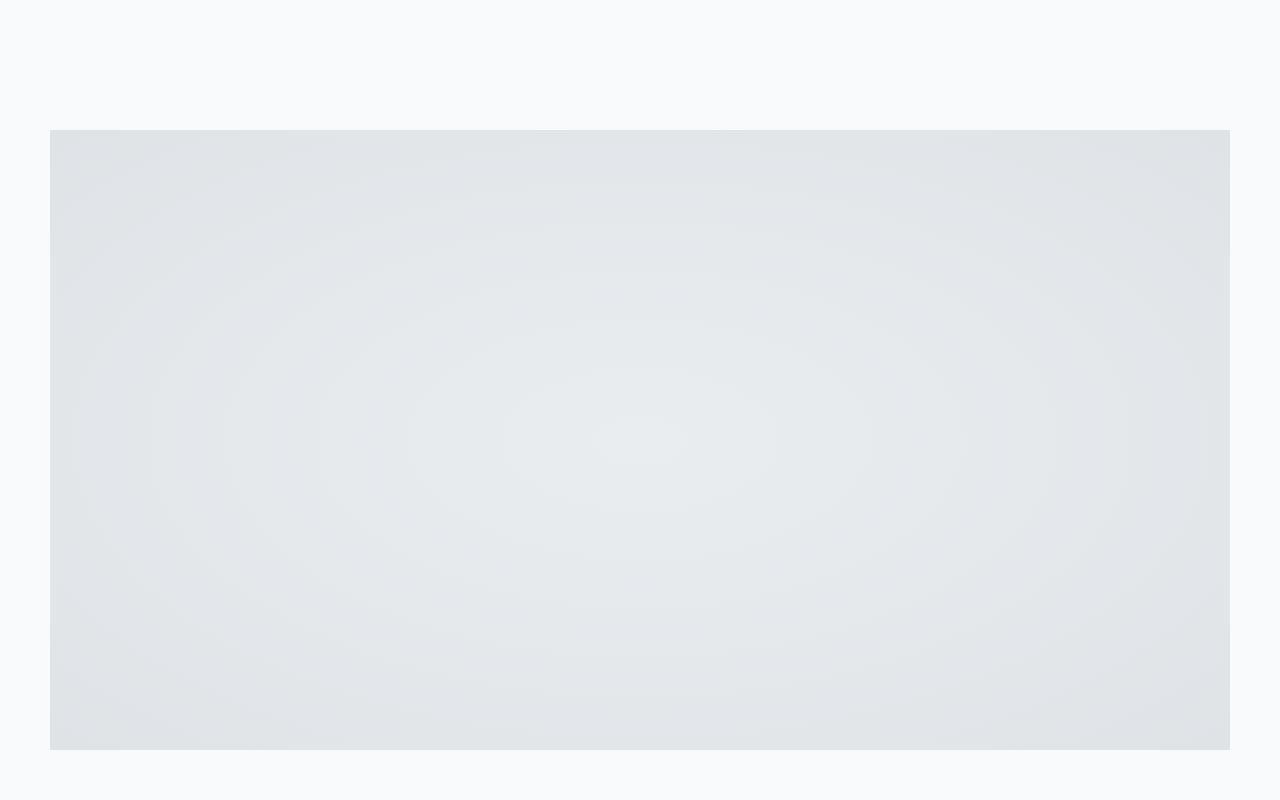
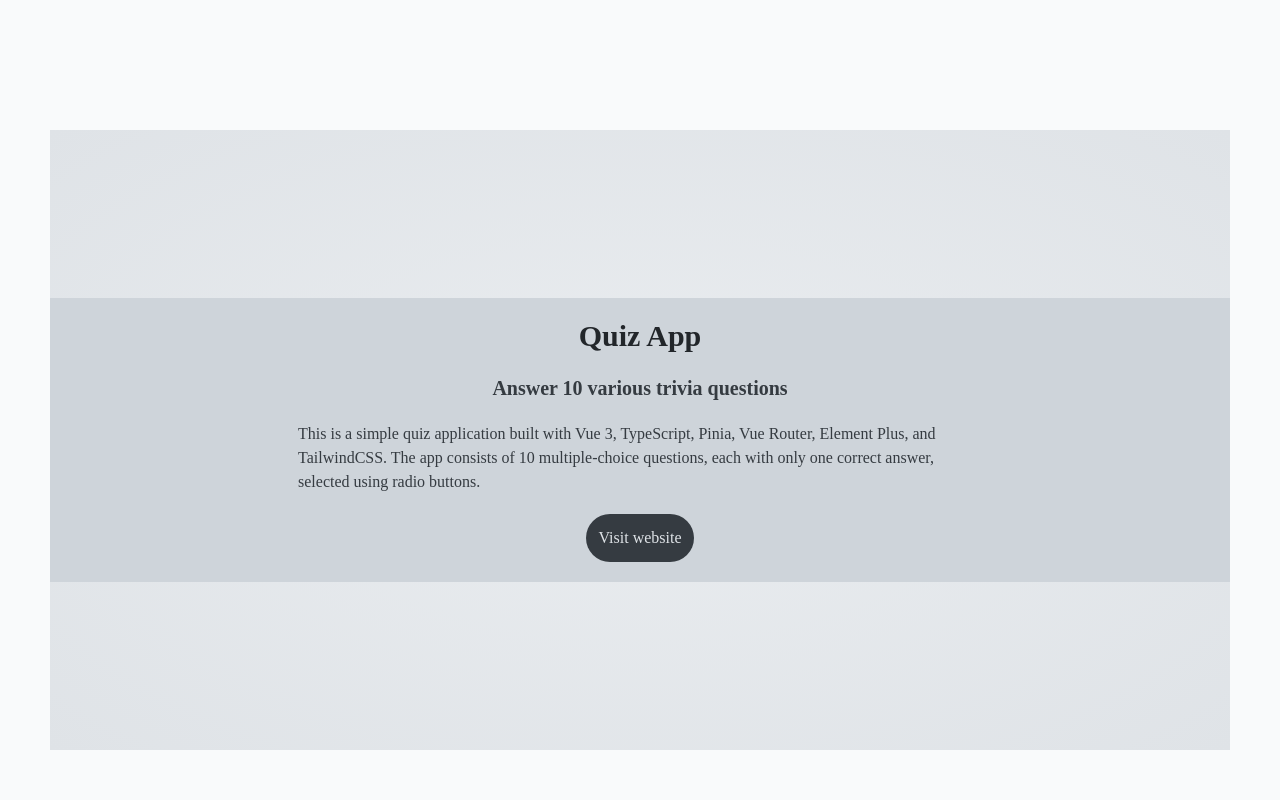
Before and after one commit to jakubhajduk53/portfolio, a Vue app: page / in a window 1280 px wide. Shown: the part 800-1600 px from the top of the page. Built offline with nearby package versions, Linux system fonts and the light colour scheme; a web font is replaced by a local one.

Commit message:
feat: fill quiz

```diff
--- a/src/App.vue
+++ b/src/App.vue
@@ -8,6 +8,38 @@ const navItems = [
   { id: 4, href: "#weather", label: "Project 3: WeatherApp" },
   { id: 5, href: "#contact", label: "Contact" },
 ];
+
+const quizFeatures = [
+  "Modern Tech Stack: Developed using Vue 3 with the Composition API, TypeScript for type safety, and state management handled by Pinia.",
+  "Smooth Navigation: Vue Router ensures seamless transitions between quiz pages.",
+  "Responsive UI: Styled with TailwindCSS and Element Plus for a clean and user-friendly design.",
+  "Instant Feedback: After completing the quiz, users receive their results, displaying both their selected answers and the correct ones.",
+  "Color-Coded Results: Answers are highlighted with appropriate colors—green for correct responses and red for incorrect ones—making it easy to review mistakes.",
+];
+
+const quizDescription =
+  "This is a simple quiz application built with Vue 3, TypeScript, Pinia, Vue Router, Element Plus, and TailwindCSS. The app consists of 10 multiple-choice questions, each with only one correct answer, selected using radio buttons.";
+
+const weatherFeatures = [
+  "Modern Tech Stack: Built with Vue 3 and TypeScript for a robust and scalable application.",
+  "State Management: Pinia ensures smooth handling of user input and API responses.",
+  "User-Friendly UI: Styled with TailwindCSS and Element Plus for a clean and intuitive experience.",
+  "Comprehensive Weather Data: Displays essential details like temperature, humidity, and wind speed, along with advanced metrics like latitude and longitude.",
+  "Live Search: Users can enter any location to instantly fetch the latest weather conditions.",
+];
+
+const weatherDescription =
+  "A weather application built with Vue 3, TypeScript, Pinia, Element Plus, and TailwindCSS. Users can search for any location to retrieve real-time weather data from the OpenWeatherMap API.";
+
+const uiFeatures = [
+  "Custom Design System: Built with Vue 3 and TypeScript, offering a reusable and scalable UI component library.",
+  "Dual Color Palettes: Includes separate light and dark HSL-based palettes for consistent theming across UI components.",
+  "Button Components: Support multiple sizes, border styles, and one of seven predefined themes for visual variety.",
+  "Utility-First Styling: TailwindCSS ensures rapid development with consistent spacing, typography, and responsive behavior.",
+  "Consistent UX Patterns: Components follow predictable structure and interactions to provide a smooth user experience.",
+];
+const uiDescription =
+  "A custom UI component library built with Vue 3, TypeScript, and TailwindCSS. Features a flexible HSL-based color system and a suite of interactive, accessible button components ready for integration in modern web apps.";
 
 let observer: IntersectionObserver;
 
@@ -55,13 +87,14 @@ onUnmounted(() => {
           'text-sm md:text-base text-main-800':
             activeAnchor !== item.href.substring(1),
         }"
+        :aria-label="item.label"
         >{{ item.label }}</a
       >
     </div>
     <div>
       <div id="about" class="h-screen pt-[130px] pb-[50px] pl-[50px] pr-[50px]">
         <div
-          class="flex flex-col gap-3 md:gap-5 items-center justify-center h-full bg-radial from-main-100 to-main-200"
+          class="flex flex-col gap-3 md:gap-5 p-3 md:p-5 text-center items-center justify-center h-full bg-radial from-main-100 to-main-200"
         >
           <div>
             <p class="text-xl md:text-3xl font-bold">
@@ -79,7 +112,28 @@ onUnmounted(() => {
         </div>
       </div>
       <div id="quiz" class="h-screen pt-[130px] pb-[50px] pl-[50px] pr-[50px]">
-        <div class="h-full bg-radial from-main-200 to-main-300"></div>
+        <div
+          class="flex items-center justify-center h-full bg-radial from-main-200 to-main-300"
+        >
+          <div
+            class="flex flex-col gap-3 md:gap-5 p-3 md:p-5 items-center justify-center bg-main-400"
+          >
+            <p class="text-xl md:text-3xl font-bold">Quiz App</p>
+            <p class="text-center text-base md:text-xl font-bold text-main-800">
+              Answer 10 various trivia questions
+            </p>
+            <p class="max-w-[60%] text-base text-main-800">
+              {{ quizDescription }}
+            </p>
+            <a
+              href=""
+              target="_blank"
+              aria-label="Quiz App site"
+              class="bg-main-800 hover:bg-main-900 text-main-300 hover:text-main-200 duration-100 p-1 md:p-3 rounded-full"
+              >Visit website</a
+            >
+          </div>
+        </div>
       </div>
       <div id="ui" class="h-screen pt-[130px] pb-[50px] pl-[50px] pr-[50px]">
         <div class="h-full bg-radial from-main-100 to-main-200"></div>
```
